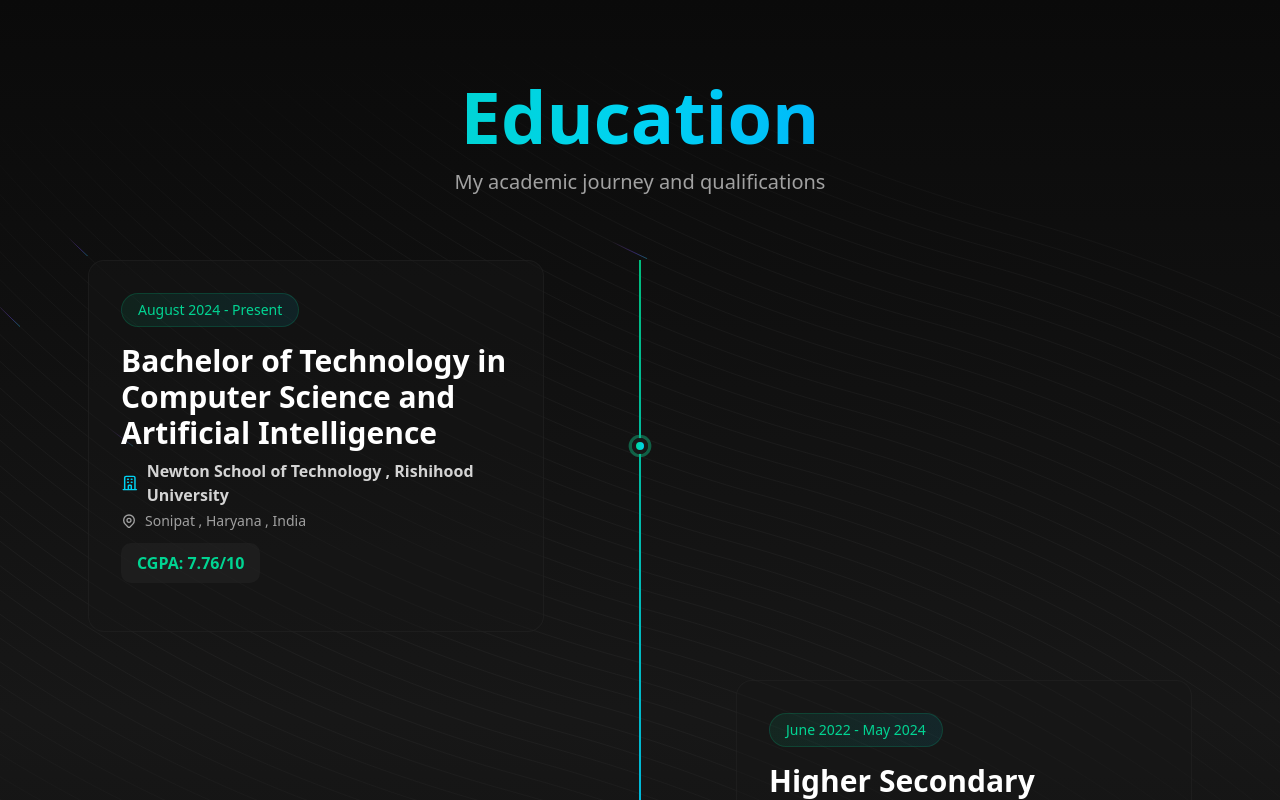
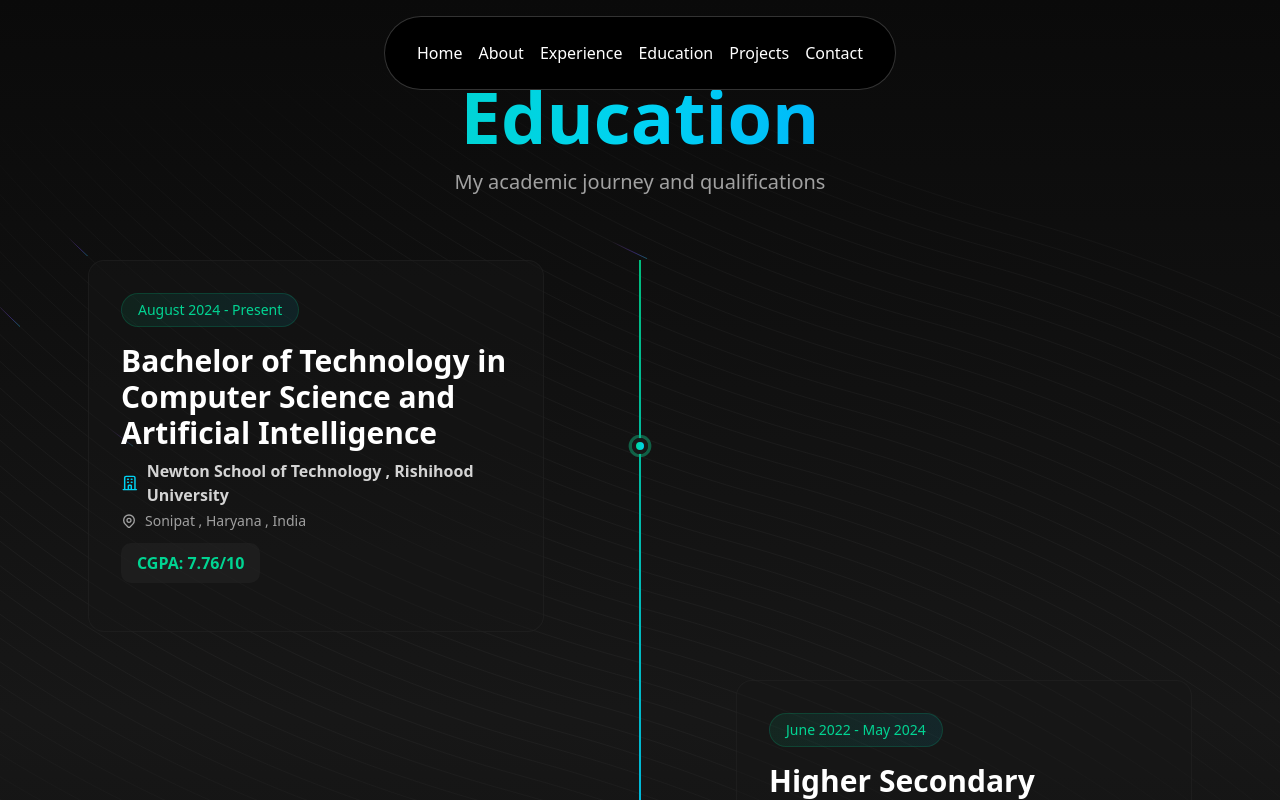
Before and after one commit to yatinsingh2007/yatin-singh-portfolio, a Next.js app: page /education in a window 1280 px wide. Shown: the top 800 px of the page. Built offline with nearby package versions, Linux system fonts and the light colour scheme.

Commit message:
navbar added

```diff
--- a/app/education/page.js
+++ b/app/education/page.js
@@ -1,5 +1,6 @@
 "use client"
 import { BackgroundBeams } from "@/components/ui/background-beams"
+import { NavbarDemo } from "@/section/Navbar"
 
 export default function Education(){
     const educationData = [
@@ -33,6 +34,7 @@ export default function Education(){
 
     return (
         <div className="min-h-screen w-full bg-gradient-to-b from-neutral-950 via-neutral-900 to-neutral-950 relative overflow-hidden">
+            <NavbarDemo />
             <BackgroundBeams />
 
             <div className="relative z-10 max-w-6xl mx-auto px-6 py-20">
```
